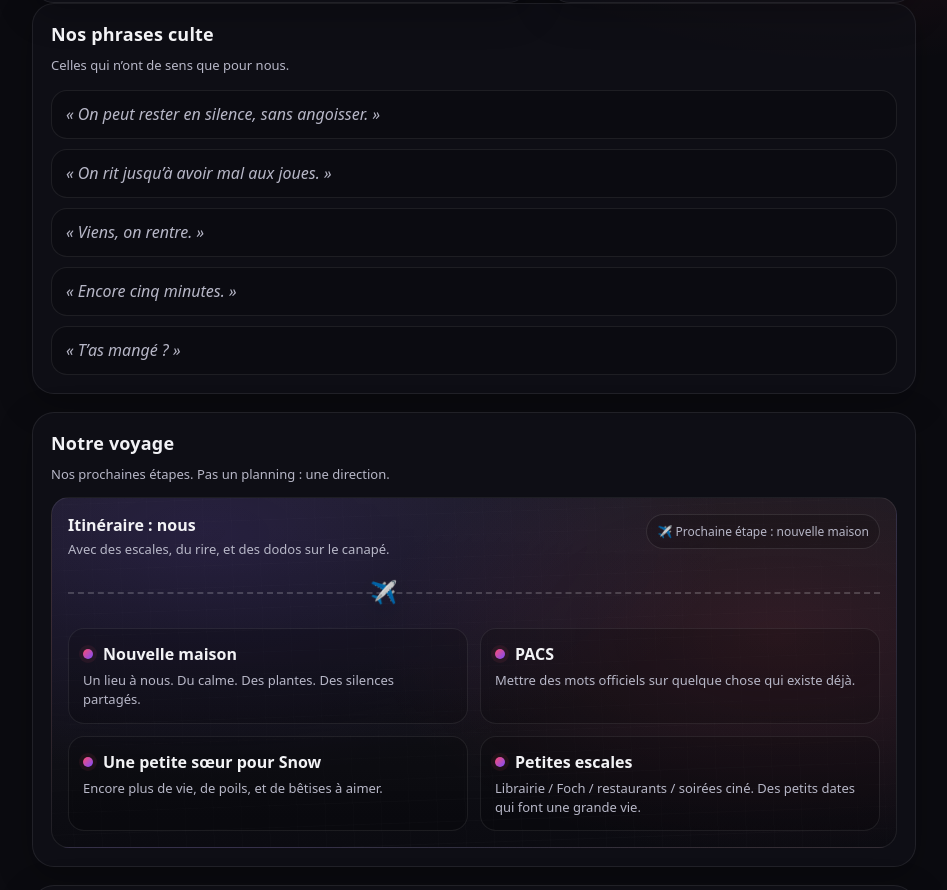
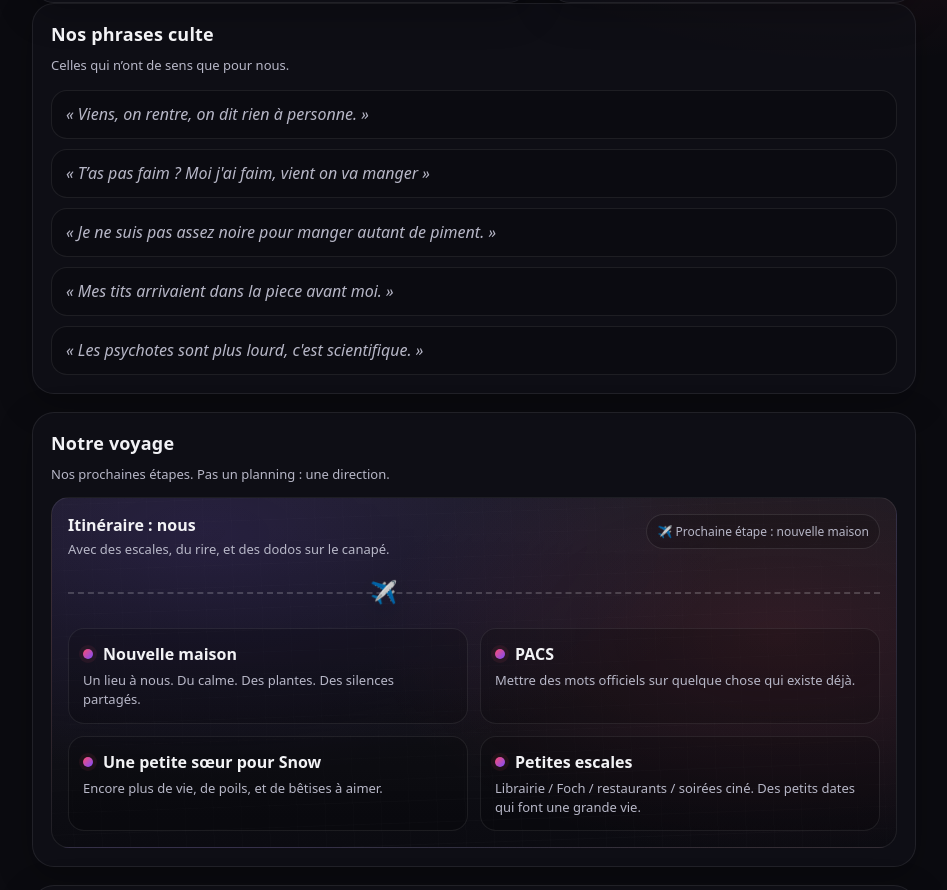
Before and after one commit to Madking1305/Journal-de-Luna, a plain HTML site: page index.html in a window 1280 px wide. Shown: the part 950-1840 px from the top of the page, without its empty margins (166-1113 px from the left). Drawn offline with Linux system fonts and the light colour scheme.

Commit message:
Update index.html

```diff
--- a/index.html
+++ b/index.html
@@ -383,11 +383,11 @@ Rien d’extraordinaire. Tout d’essentiel.</div>
       <h2>Nos phrases culte</h2>
       <p class="subtitle">Celles qui n’ont de sens que pour nous.</p>
       <ul class="phrases">
-        <li>« On peut rester en silence, sans angoisser. »</li>
-        <li>« On rit jusqu’à avoir mal aux joues. »</li>
-        <li>« Viens, on rentre. »</li>
-        <li>« Encore cinq minutes. »</li>
-        <li>« T’as mangé ? »</li>
+        <li>« Viens, on rentre, on dit rien à personne. »</li>
+        <li>« T’as pas faim ? Moi j'ai faim, vient on va manger »</li>
+        <li>« Je ne suis pas assez noire pour manger autant de piment. »</li>
+        <li>« Mes tits arrivaient dans la piece avant moi. »</li>
+         <li>« Les psychotes sont plus lourd, c'est scientifique. »</li>
       </ul>
     </section>
 
```
